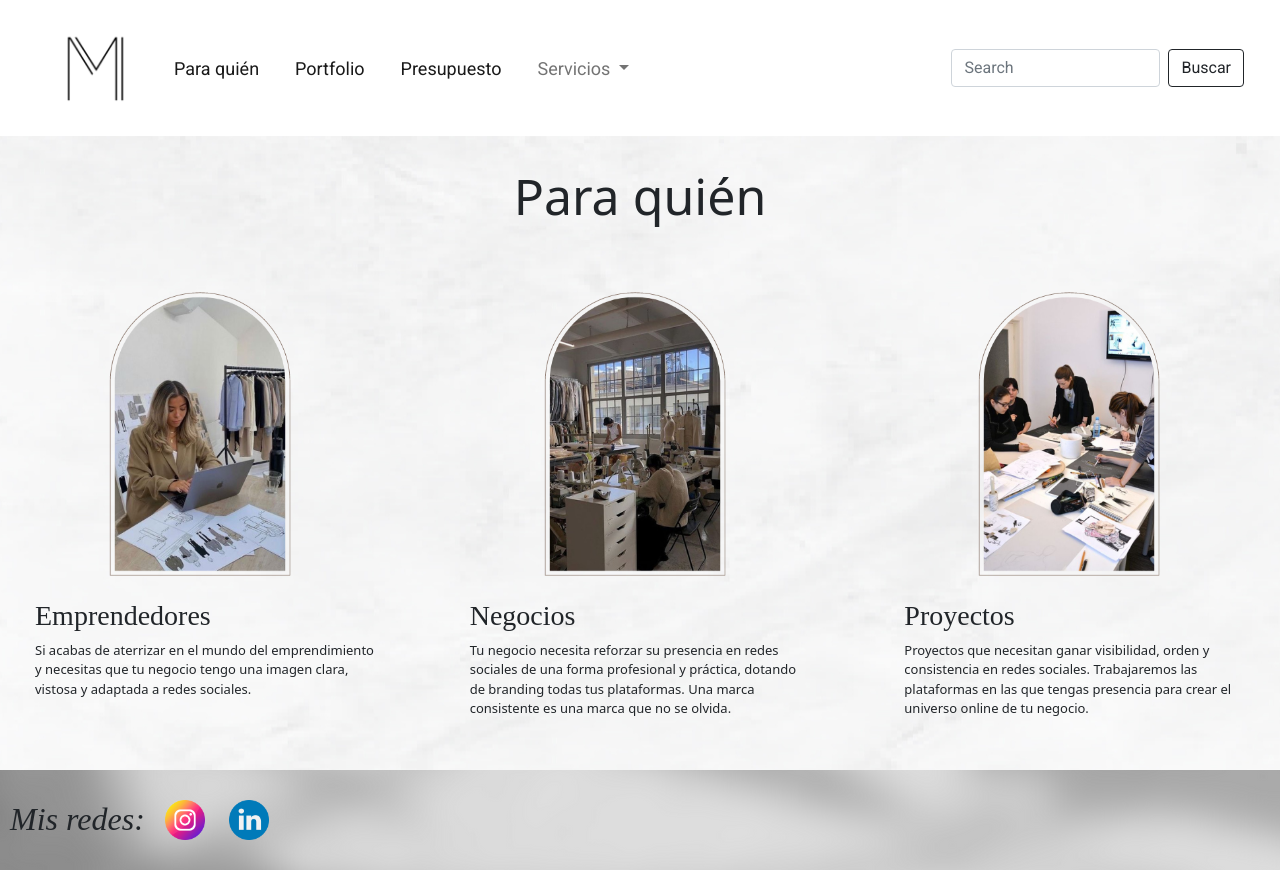
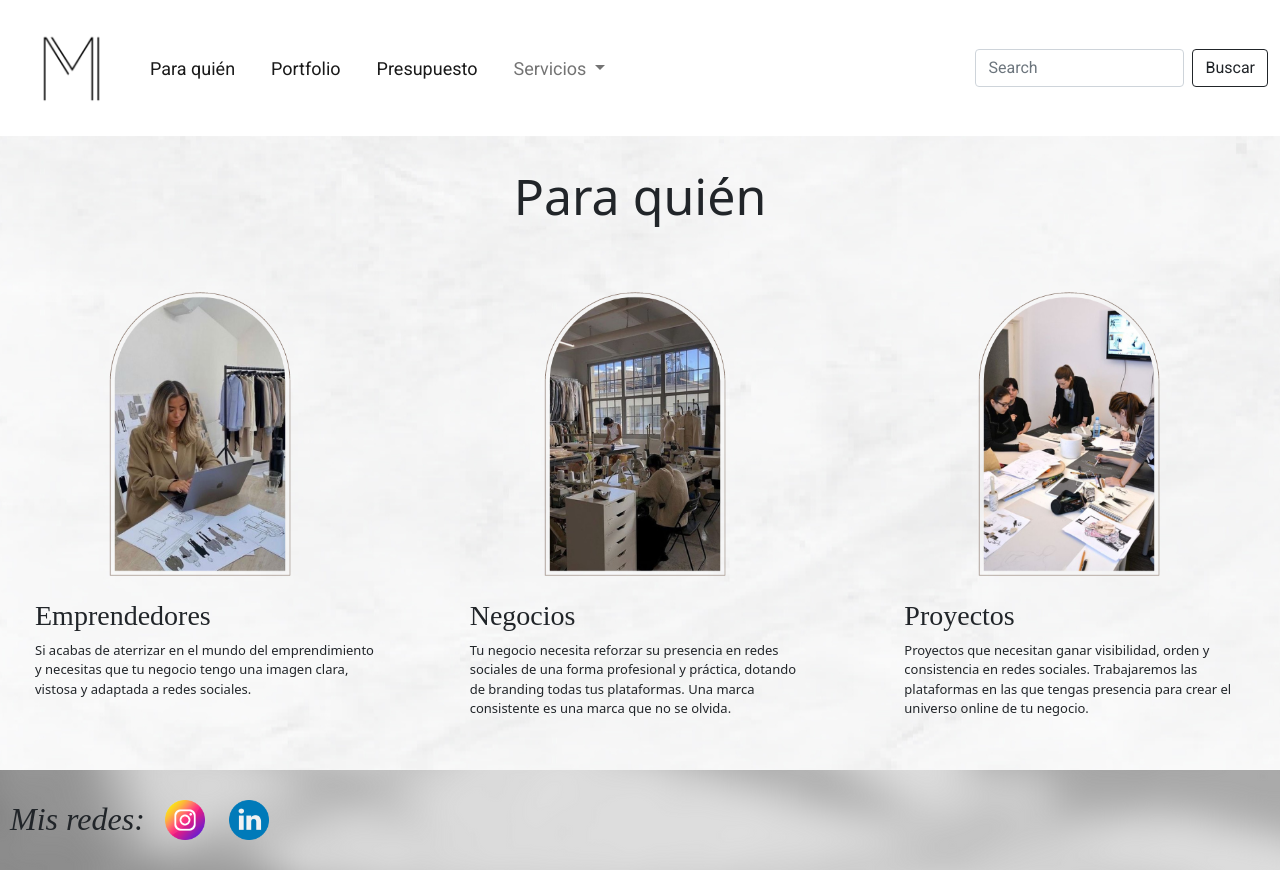
Before and after one commit to m1lagrosrodriguez/mi-sitio-web, a website: page pages/para quién.html in a window 1280 px wide. Drawn offline with nearby package versions, Linux system fonts and the light colour scheme; a web font is replaced by a local one.

Commit message:
terceraentrega

```diff
--- a/pages/para quién.html
+++ b/pages/para quién.html
@@ -50,8 +50,7 @@
 
 
 <body>
-        <div class="container-fluid">
-                <header class="row">
+    <header>
         <nav class="navbar navbar-expand-lg navbar-light">
             <div class="container-fluid">
                 <a href="../index.html"><img src="../img/logo.png" alt="logodelsitioweb"></a>
@@ -63,7 +62,8 @@
                 <div class="collapse navbar-collapse" id="navbarSupportedContent">
                     <ul class="navbar-nav me-auto mb-2 mb-lg-0">
                         <li class="nav-item">
-                                        <a class="nav-link active" aria-current="page" href="../pages/para quién.html">Para quién</a>
+                            <a class="nav-link active" aria-current="page" href="../pages/para quién.html">Para
+                                quién</a>
                         </li>
                         <li class="nav-item">
                             <a class="nav-link active" aria-current="page" href="../pages/portfolio.html">Portfolio</a>
@@ -87,7 +87,6 @@
                         <input class="form-control me-2" type="search" placeholder="Search" aria-label="Search">
                         <button class="btn btn-outline-dark" type="submit">Buscar</button>
                     </form>
-                            </div>
                 </div>
             </div>
         </nav>
```
Lines whose indentation alone changed are shown as unchanged.
